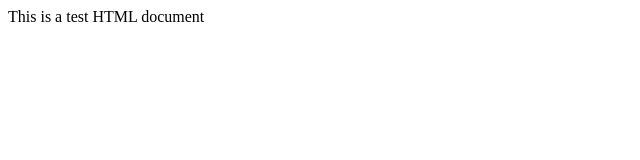
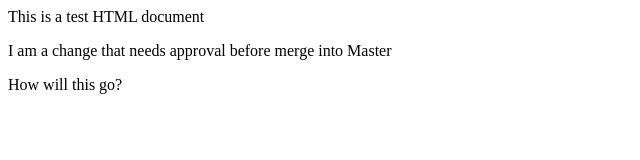
Before and after one commit to richardchaffer/test-repository, a plain HTML site: page index.html in a window 1280 px wide. Shown: the whole page, without its empty margins (0-640 px from the left). Drawn offline with Linux system fonts and the light colour scheme.

Commit message:
Update index.html

```diff
--- a/index.html
+++ b/index.html
@@ -1,5 +1,9 @@
 <html>
 	<body>
 		<p>This is a test HTML document</p>
+
+		<p>I am a change that needs approval before merge into Master</p>
+
+		<p>How will this go?</p>
 	</body>
 </html>
```
